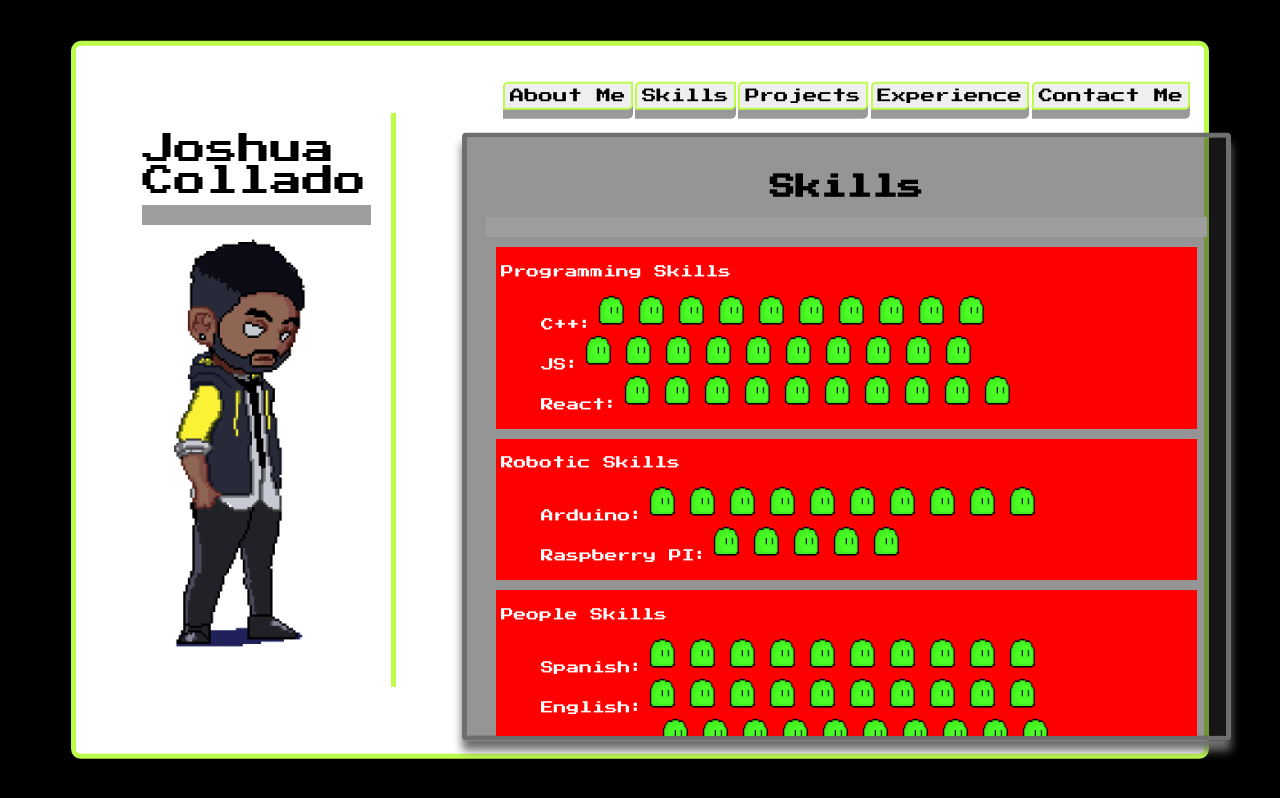
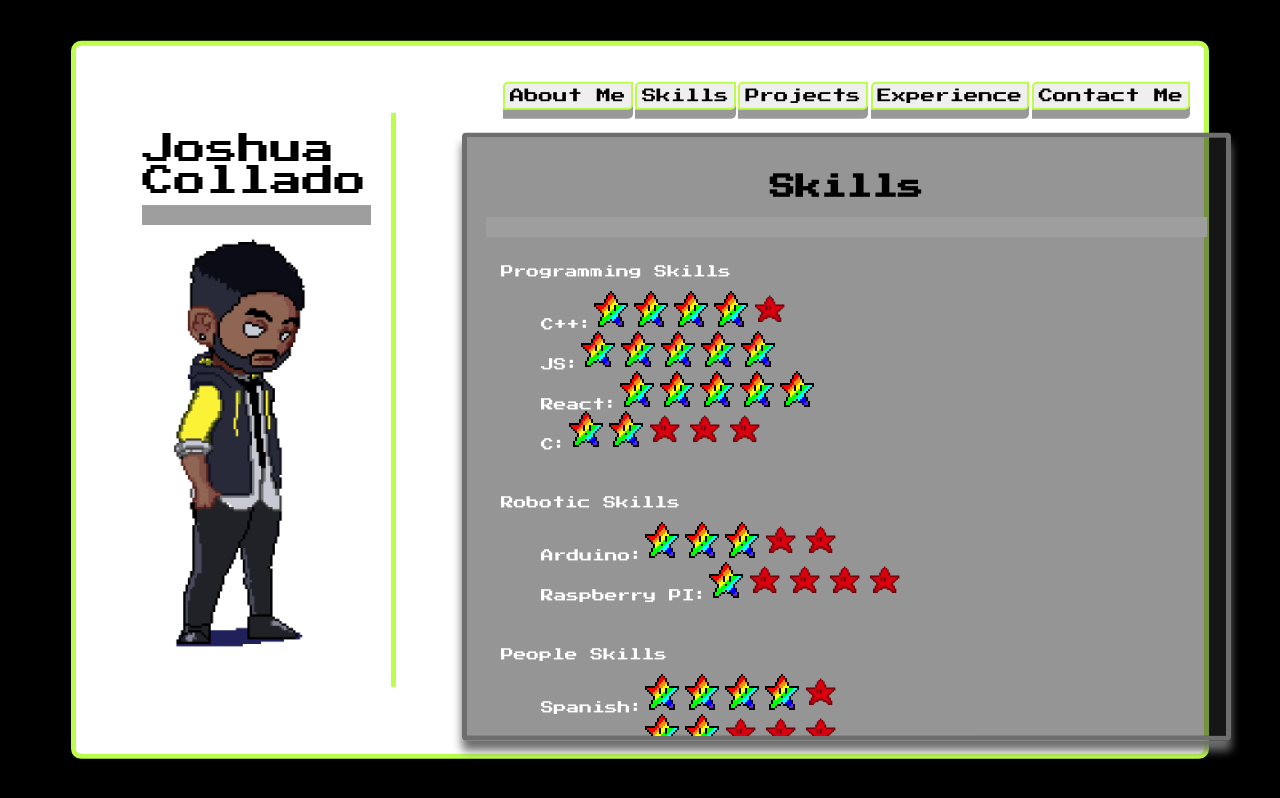
Before and after one commit to jocoso/portfolio-websitev.2, a React (Create React App) app: page / in a window 1280 px wide. Both pictures are taken after a click on the button "Skills". Built offline with nearby package versions, Linux system fonts and the light colour scheme; grey boxes are pictures that could not be loaded.

Commit message:
Fixing the CSS

```diff
--- a/src/App.css
+++ b/src/App.css
@@ -3,7 +3,11 @@
 body{
   background-color: black;
   overflow: hidden;
-  font-family: 'Press Start 2P', cursive;
+  font-family: 'Press Start 2P', cursive !important;
+}
+
+* {
+  font-family: 'Press Start 2P', cursive !important;
 }
 
 /* Utilities */
@@ -148,7 +152,6 @@ body{
 .second-screen #tab-bar {
   grid-row: 1 / 2;
   grid-column: 1 / 5;
-
 }
 
 /* About Me */
@@ -212,9 +215,31 @@ body{
 }
 
 .skill-category {
-  background-color: red;
   padding: 5px;
   margin: 10px;
+}
+
+.skill-item {
+  width: fit-content;
+  border-radius: 10px;
+}
+
+.skill-item:hover {
+  background-color: rgba(31, 73, 125, 0.8);
+  box-shadow: 0 0 15px 10px rgba(31, 73, 125, 0.8);
+}
+
+.skill-item[data]:hover:after {
+  content: attr(data);
+  padding: 4px 8px;
+  color: rgba(0,0,0,0.5);
+  position: absolute;
+  left: 0;
+  top: 100%;
+  white-space: nowrap;
+  z-index: 2;
+  border-radius: 5px ;
+  background: rgba(0,0,0,0.5);
 }
 
 
--- a/src/components/displayers/skillsDisplayer.js
+++ b/src/components/displayers/skillsDisplayer.js
@@ -11,24 +11,111 @@ class SkillsDisplayer extends React.Component {
                 {
                     title: 'Programming Skills',
                     contents: [
-                        {name: 'C++', size: '10'},
-                        {name: 'JS', size: '10'},
-                        {name: 'React', size: '10'}
+                        {
+                            name: 'C++',
+                            levels: [
+                                {info: 'Familiar: Understand the language and can make things work.', check: true},
+                                {info:'Proficient: Have good understanding of the language and requires little research.', check: true},
+                                {info:'Excellent: Can code using no references. Uses documentation when needing help.', check: true},
+                                {info:'Expert: Understand the ins and outs of the language.', check: true},
+                                {info:'Professional: Have +1 years of laboral experience using the language', check: false}
+                            ]
+                        },
+                        {
+                            name: 'JS',
+                            levels: [
+                                {info: 'Familiar: Understand the language and can make things work.', check: true},
+                                {info:'Proficient: Have good understanding of the language and requires little research.', check: true},
+                                {info:'Excellent: Can code using no references. Uses documentation when needing help.', check: true},
+                                {info:'Expert: Understand the ins and outs of the language.', check: true},
+                                {info:'Professional: Have +1 years of laboral experience using the language', check: true}
+                            ]
+                        },
+                        {
+                            name: 'React',
+                            levels: [
+                                {info: 'Familiar: Understand the language and can make things work.', check: true},
+                                {info:'Proficient: Have good understanding of the language and requires little research.', check: true},
+                                {info:'Excellent: Can code using no references. Uses documentation when needing help.', check: true},
+                                {info:'Expert: Understand the ins and outs of the language.', check: true},
+                                {info:'Professional: Have +1 years of laboral experience using the language', check: true}
+                            ]
+                        },
+                        {
+                            name: 'C',
+                            levels: [
+                                {info:'Familiar: Understand the language and can make things work.', check: true},
+                                {info:'Proficient: Have good understanding of the language and requires little research.', check: true},
+                                {info:'Excellent: Can code using no references. Uses documentation when needing help.', check: false},
+                                {info:'Expert: Understand the ins and outs of the language.', check: false},
+                                {info:'Professional: Have +1 years of laboral experience using the language', check: false}
+                            ]
+                        },
                     ]
                 },
                 {
                     title: 'Robotic Skills',
                     contents: [
-                        {name: 'Arduino', size: '10'},
-                        {name: 'Raspberry PI', size: '5'}
+                        {
+                            name: 'Arduino',
+                            size: '5',
+                            levels: [
+                                {info:'Familiar: Understand the process and with hours of work can make things work.', check: true},
+                                {info:'Proficient: Have a good understanding of diagrams and requires little research to build something.', check: true},
+                                {info:'Excellent: Can understand and modify diagrams. Uses documentation when needing help.', check: true},
+                                {info:'Expert: Can create original diagrams and projects.', check: false},
+                                {info:'Professional: Have +1 years of laboral experience building machines.', check: false}
+                            ]
+                        },
+                        {
+                            name: 'Raspberry PI',
+                            size: '5',
+                            levels: [
+                                {info:'Familiar: Understand the process and with hours of work can make things work.', check: true},
+                                {info:'Proficient: Have a good understanding of diagrams and requires little research to build something.', check: false},
+                                {info:'Excellent: Can understand and modify diagrams. Uses documentation when needing help.', check: false},
+                                {info:'Expert: Can create original diagrams and projects.', check: false},
+                                {info:'Professional: Have +1 years of laboral experience building machines.', check: false}
+                            ]
+                        }
                     ]
                 },
                 {
                     title: 'People Skills',
                     contents: [
-                        {name: 'Spanish', size: '10'},
-                        {name: 'English', size: '10'},
-                        {name: 'Teaching', size: '10'}
+                        {
+                            name: 'Spanish',
+                            size: '5',
+                            levels: [
+                                {info: 'Basic understanding of the language', check: true},
+                                {info:'Can use the language to solve simple problems', check: true},
+                                {info:'Can practice OOP using the language', check: true},
+                                {info:'Have used the language to create a project', check: true},
+                                {info:'Have +1 years of laboral experience using the language', check: false}
+                            ]
+                        },
+                        {
+                            name: 'English',
+                            size: '5',
+                            levels: [
+                                {info: 'Basic understanding of the language', check: true},
+                                {info:'Can use the language to solve simple problems', check: true},
+                                {info:'Can practice OOP using the language', check: false},
+                                {info:'Have used the language to create a project', check: false},
+                                {info:'Have +1 years of laboral experience using the language', check: false}
+                            ]
+                        },
+                        {
+                            name: 'Teaching',
+                            size: '5',
+                            levels: [
+                                {info: 'Basic understanding of the language', check: true},
+                                {info:'Can use the language to solve simple problems', check: true},
+                                {info:'Can practice OOP using the language', check: true},
+                                {info:'Have used the language to create a project', check: true},
+                                {info:'Have +1 years of laboral experience using the language', check: false}
+                            ]
+                        }
                     ]
                 }
             ]
@@ -46,7 +133,7 @@ class SkillsDisplayer extends React.Component {
                     <ul className='list-style-type-none'>
                         {skill.contents.map(content => {
                             return <li>
-                                <LifeBar name={content.name} size={content.size} />
+                                <LifeBar name={content.name} data={content} />
                             </li>
                         })}
                     </ul>
--- a/src/components/lifeBar.js
+++ b/src/components/lifeBar.js
@@ -1,21 +1,17 @@
 import React from 'react';
-import blop from '../images/blop.png';
+import yes from '../images/blop.png';
+import no from '../images/nope.png';
 
+// Given a list of options, displays a life bar.
 export default function LifeBar(props) {
 
-    let stars = [];
-
-    for(let i = 0; i < props.size; i++) {
-        stars[i] = <img src={blop} width="40" height="40" />;
-    }
-
-
     return <div>
-        <div>
+        <div className="skill-item">
             {props.name}:
-            {stars}
+            {props.data.levels.map(level => {
+                const image = (level.check) ? yes : no;
+                return <img src={image} width="40" height="40" title={level.info} />
+            })}
         </div>
-        {/* {stars() + ' ' + '(' + props.size + ')'} */}
-
     </div>
 }
```
Also changed, not shown: src/images/blop.png, src/images/nope.png (added).
